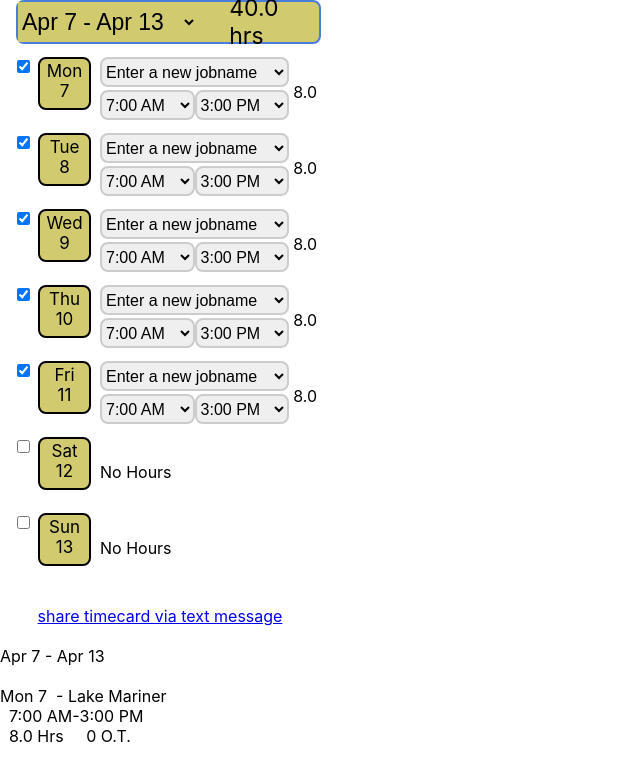
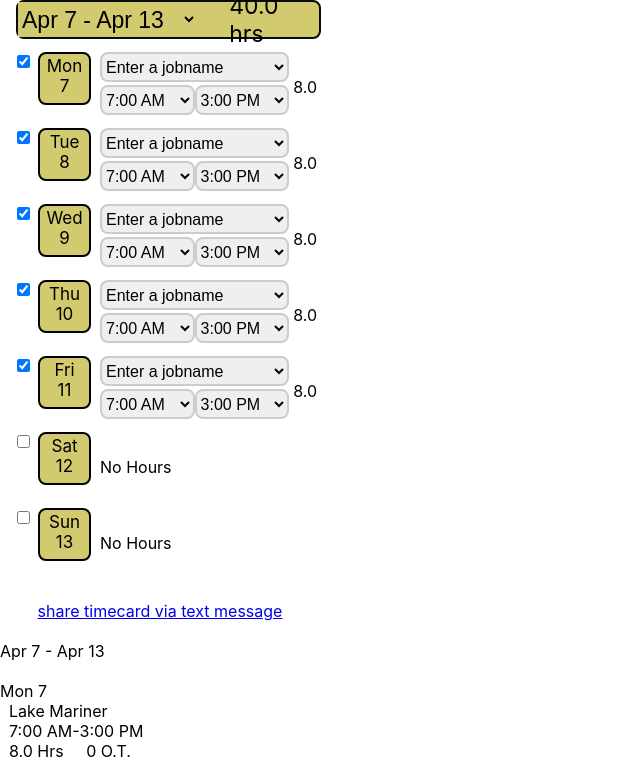
Before and after one commit to bradronto/bradronto.github.io, a React (Create React App) app in the folder timekeep/: page / in a window 1280 px wide. Shown: the top 768 px of the page, without its empty margins (0-640 px from the left). Built offline with nearby package versions, Linux system fonts and the light colour scheme.

Commit message:
and another..

```diff
--- a/timekeep/src/components/styles/cool.css
+++ b/timekeep/src/components/styles/cool.css
@@ -25,19 +25,19 @@
   }
   .cool-header {
     color: black;
-    height: 40px;
+    height: 35px;
     margin-left: 16px;
     background-color: rgb(209, 202, 111);
     width: 94%;
     padding: 0px;
-    border: 2px solid #487dd8;
+    border: 2px solid #0b0b0b;
     border-radius: 8px;
     font-size: 23px;
     outline: none;
     transition: border-color 0.3s ease, box-shadow 3.0s ease;
   }
   .cool-header-select {
-    height: 40px;
+    height: 35px;
     margin-left: 0px;
     background-color: rgb(209, 202, 111);
     width: 60%;
--- a/timekeep/src/components/work-hours.js
+++ b/timekeep/src/components/work-hours.js
@@ -31,14 +31,14 @@ const WorkHoursTracker = () => {
 
     if(type==="job"){
     if (value === "New Item") {
-      updatedWorkHours[index]["showNew"] = true;
+      updatedWorkHours[index]["showNew"] = !updatedWorkHours[index]["showNew"] ;
       updatedWorkHours[index]["job"] = storedJob;
 
-      setWorkHours(updatedWorkHours)
+      setWorkHours(updatedWorkHours);
     } else if(true){
 
 
-    setJobNames((prevOptions) => {
+    setJobNames((prevOptions) => {   //reorder new job to top of list
       const selected = prevOptions.find((option) => option === value);
       const remainingOptions = prevOptions.filter((option) => option !== value);
       return [selected, ...remainingOptions];
@@ -77,7 +77,7 @@ const WorkHoursTracker = () => {
    setRawText(convertedText);
   }
 
-const [reg,ot] = weekTotal(workHours);
+  const [reg,ot] = weekTotal(workHours);
   const [newOption, setNewOption] = useState(""); // State for new option input
 
   const handleEnterPress = (event,index,type) =>
@@ -157,6 +157,8 @@ const [reg,ot] = weekTotal(workHours);
          <div>
           {workHours[index].isChecked ? (    // show day's form if box is checked
         <>
+
+         {/*  select job    */}
         <select
           className="cool-input"//
           value={workHours[index].job}
@@ -169,19 +171,21 @@ const [reg,ot] = weekTotal(workHours);
         </option>))}
 {isFirstRun?(
         <option value="New Item" >
-          Enter a new jobname
+          Enter a jobname
         </option>
        ):(console.log(""))}
        <option value="New Item">New Job</option>
         </select>
+
          {/* Pop-up Input */}
   {workHours[index].showNew === true && (
         <div>
-          <input className="cool-pop-up"
+          <input className="cool-input"
             type="text"
             onChange={(e) => setNewOption(e.target.value)}
             placeholder="new job name"
-           onKeyUp={(e) => handleEnterPress(e,index,"job")}
+            onKeyUp={(e) => handleEnterPress(e,index,"job")}
+            onClick={(e) => handleChange(index,"job","New Item")}
             autoFocus
           />
         </div>
@@ -238,29 +242,29 @@ const [reg,ot] = weekTotal(workHours);
 
 
 
-
+   {/*  plain txt for sms output   */}
      <br />
       <a  style={{  display:"flex", justifyContent:"center", alignItems: "center"}} onClick={setraw}    href={`sms:?&body=${encodeURIComponent(rawText)}`}>
           share timecard via text message
         </a>
      <div  className="blue" ref={textRef} >
 
-    <br /> {getMonth(changeWeek)}
+    <br /> {getMonth(changeWeek)}      {/*  date range header     */}
     <br></br><br></br>
     {daysOfWeek.map((day, index) => (
     <div  className="blue" key={index}  >
 
-{workHours[index].isChecked ? (  // only show checked days
+{workHours[index].isChecked ? (  // only show hours for checked days
         <>
       <span style={{ marginLeft:"0px"}}>
       {daysOfWeek[index] }
       </span>
 
-      &nbsp; - {workHours[index].job} <br></br>
+      <br />&nbsp;&nbsp;{workHours[index].job} <br></br>     {/*   job name    */}
          <span  className="indent">
-      &nbsp;     {workHours[index].start}-{workHours[index].end} <br></br>
+         &nbsp;&nbsp;{workHours[index].start}-{workHours[index].end} <br></br>
 
-      &nbsp;     {index<5?(
+      &nbsp;&nbsp;{index<5?(
             <>
 
             {calculateTotalHours(workHours[index].start, workHours[index].end)>8?8:calculateTotalHours(workHours[index].start, workHours[index].end).toFixed(1)} Hrs
@@ -297,7 +301,7 @@ const [reg,ot] = weekTotal(workHours);
 
            <span>{reg} hrs   &nbsp;{ot} OT</span>
 
-           <br /><br /><br /><br /><br /><br /><br /><br /><br />
+           <br />
       </div>
   </div>
 );
```
